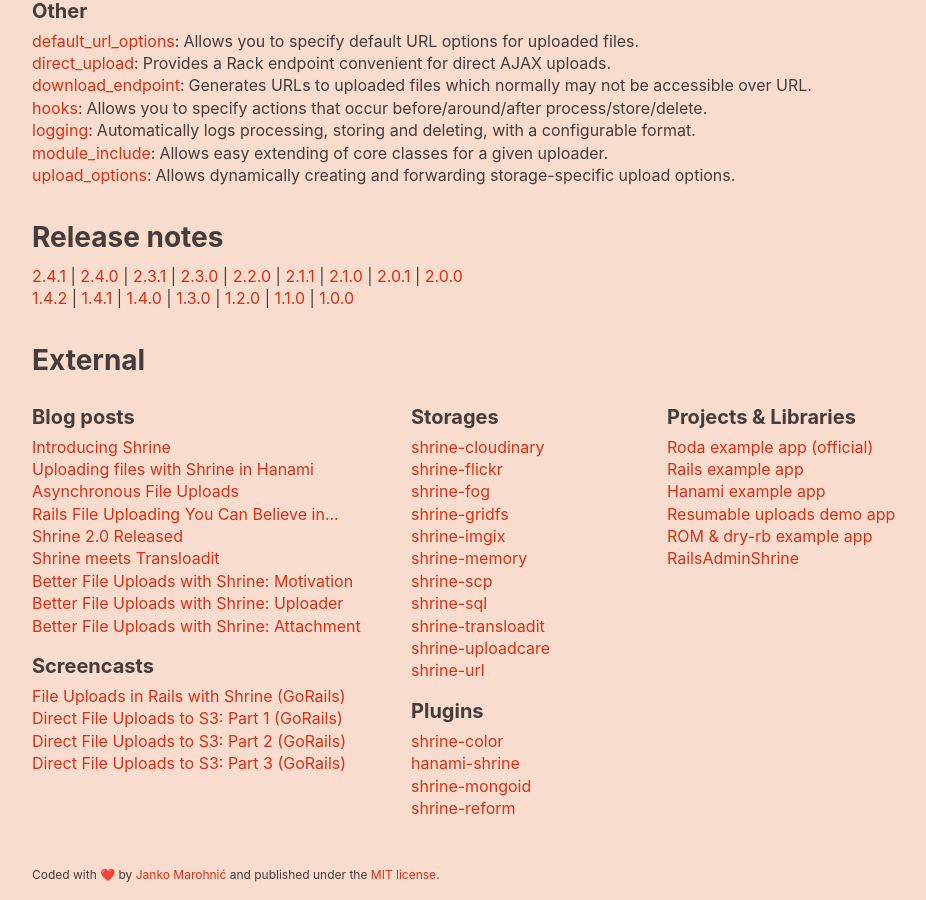
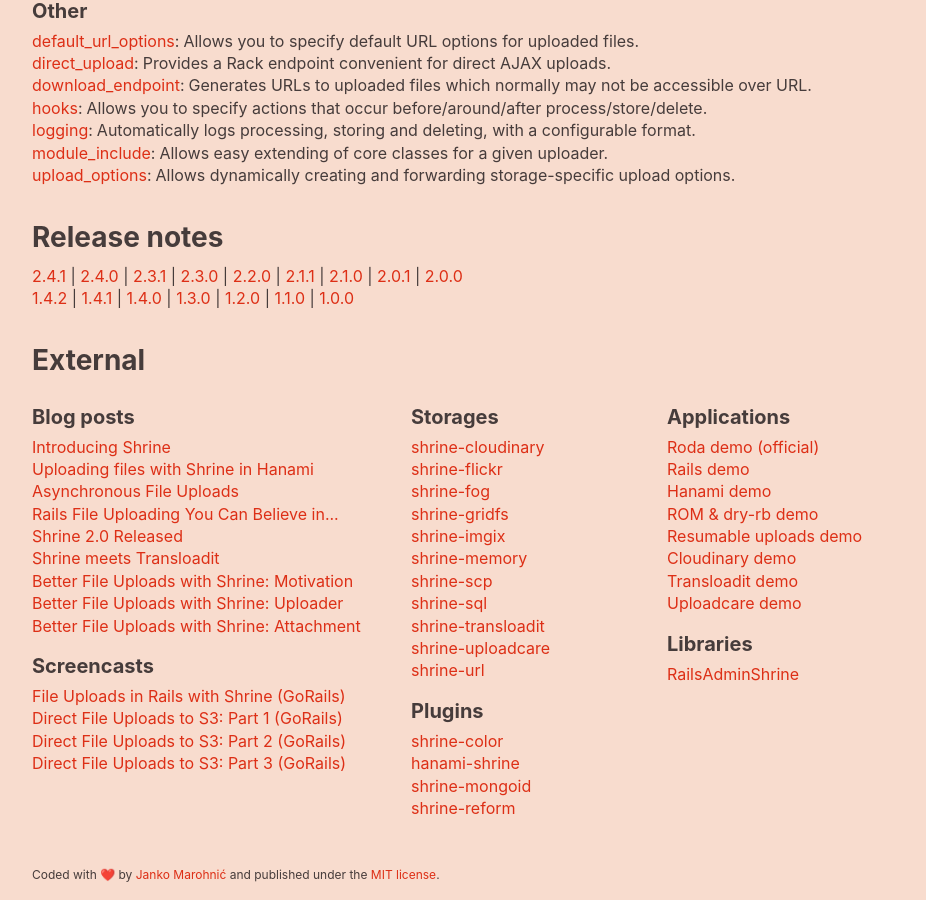
Before and after one commit to avinashcodeer/Romenics, a Jekyll site: the page built from www/index.html, in a window 1280 px wide and 900 px high, scrolled down 1503 px. Shown: the whole window, without its empty margins (106-1032 px from the left). Built offline with Jekyll 4.4.1, drawn with Linux system fonts in a browser that asks for light colours; emoji names are drawn with the system emoji font.

Commit message:
Add more demo apps to the website

```diff
--- a/www/_data/external.yml
+++ b/www/_data/external.yml
@@ -98,23 +98,36 @@
         url: https://github.com/janko-m/shrine-reform
 -
   -
-    title: Projects & Libraries
+    title: Applications
     items:
       -
-        name: Roda example app (official)
+        name: Roda demo (official)
         url: https://github.com/janko-m/shrine/tree/master/demo
       -
-        name: Rails example app
+        name: Rails demo
         url: https://github.com/erikdahlstrand/shrine-rails-example
       -
-        name: Hanami example app
+        name: Hanami demo
         url: https://github.com/katafrakt/hanami-shrine-example
       -
-        name: Resumable uploads demo app
+        name: ROM & dry-rb demo
+        url: https://github.com/janko-m/shrine-rom-example
+      -
+        name: Resumable uploads demo
         url: https://github.com/janko-m/shrine-tus-demo
       -
-        name: ROM & dry-rb example app
-        url: https://github.com/janko-m/shrine-rom-example
+        name: Cloudinary demo
+        url: https://github.com/janko-m/shrine-cloudinary/tree/master/demo
+      -
+        name: Transloadit demo
+        url: https://github.com/janko-m/shrine-transloadit/tree/master/demo
+      -
+        name: Uploadcare demo
+        url: https://github.com/janko-m/shrine-uploadcare/tree/master/demo
+
+  -
+    title: Libraries
+    items:
       -
         name: RailsAdminShrine
         url: https://github.com/iquest/rails_admin_shrine
```
